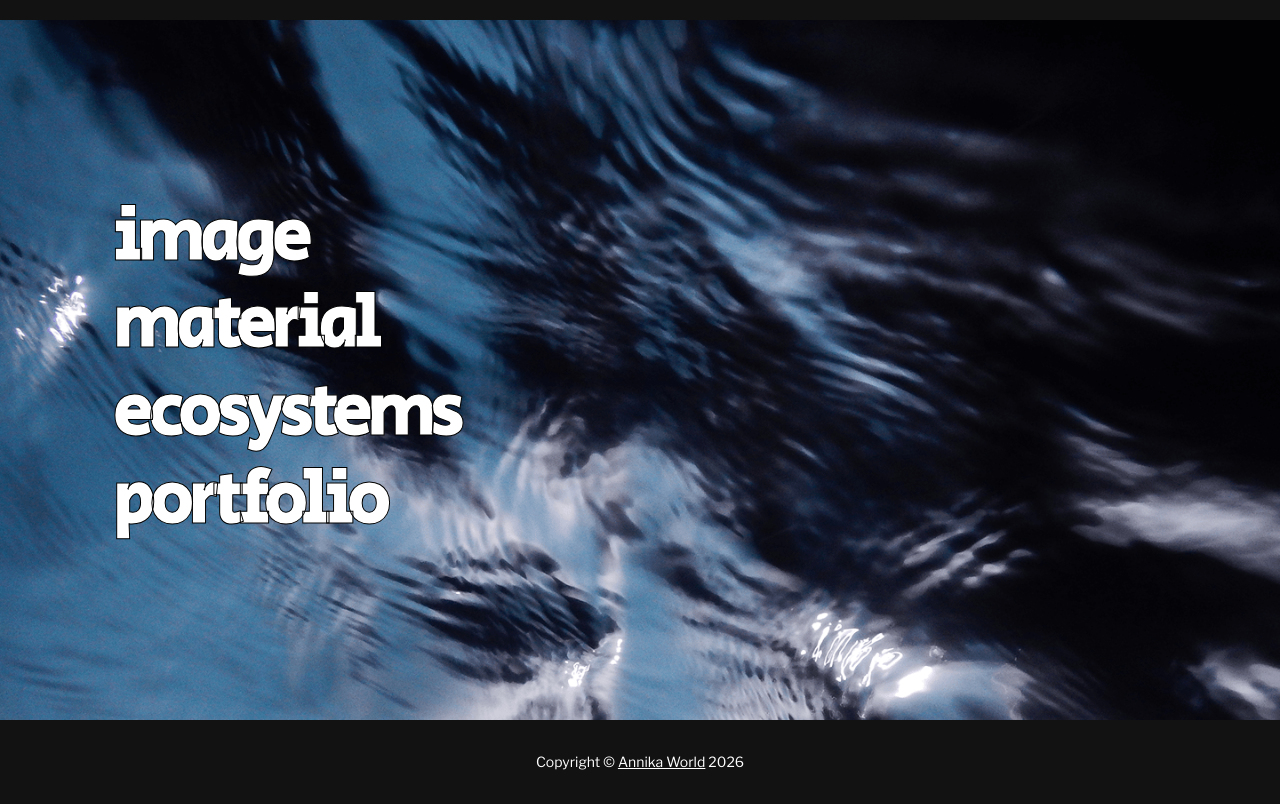
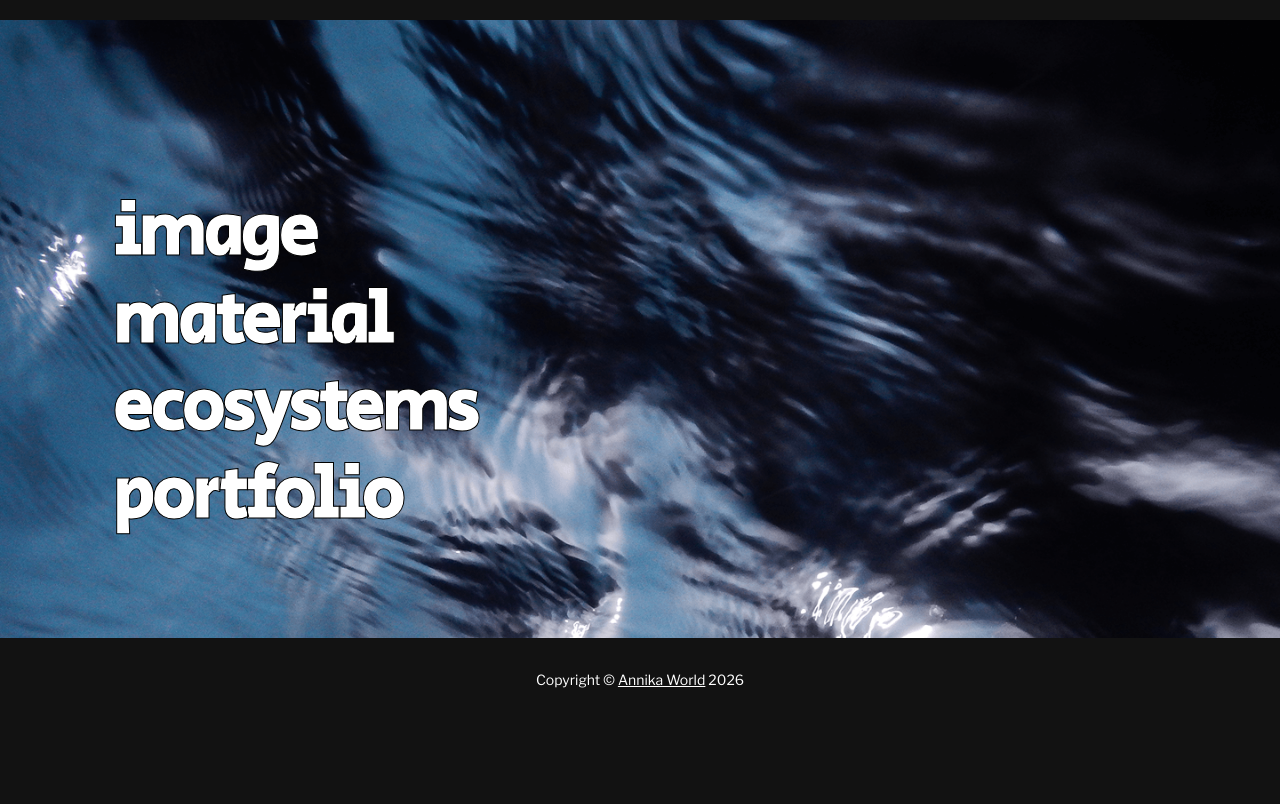
Before and after one commit to jschmidtnj/annika.world, a Gatsby site in the folder web/: page /art_new in a window 1280 px wide. Shown: the part 78-882 px from the top of the page. After the commit the page ends 800 px from the top, so only its background shows below. Built offline with nearby package versions, Linux system fonts and the light colour scheme; Gatsby itself is replaced by a stand-in of ours.

Commit message:
fix minor styling issues
Signed-off-by: Joshua Schmidt <jschmidtnj@gmail.com>

```diff
--- a/web/src/components/Layout.tsx
+++ b/web/src/components/Layout.tsx
@@ -15,7 +15,7 @@ const Layout: React.FC<LayoutProps> = ({ children, fullWidth = false }) => {
         <Container maxWidth="lg">
           <Header sx={{ mb: 3 }} />
         </Container>
-        <Box sx={{ flexGrow: 1, width: "100%" }}>
+        <Box sx={{ flexGrow: 1, width: "100%", display: "flex", flexDirection: "column" }}>
           {children}
         </Box>
         <Container maxWidth="lg">
--- a/web/src/pages/art_new.tsx
+++ b/web/src/pages/art_new.tsx
@@ -20,7 +20,9 @@ const ArtNewPage: React.FC<PageProps<ArtNewData>> = (props) => {
         sx={{
           position: "relative",
           width: "100%",
-          height: { xs: "500px", sm: "600px", md: "700px" },
+          flexGrow: 1,
+          display: "flex",
+          flexDirection: "column",
           overflow: "hidden",
         }}
       >
@@ -47,7 +49,8 @@ const ArtNewPage: React.FC<PageProps<ArtNewData>> = (props) => {
             spacing={1.5}
             sx={{
               height: "100%",
-              justifyContent: "center",
+              justifyContent: "flex-start",
+              pt: { xs: 12, sm: 18, md: 22 },
               pl: { xs: 2, sm: 4, md: 6 },
             }}
           >
@@ -73,7 +76,7 @@ const ArtNewPage: React.FC<PageProps<ArtNewData>> = (props) => {
                       fontWeight: 900,
                       textTransform: "lowercase",
                       color: "#ffffff",
-                      letterSpacing: "-5px",
+                      letterSpacing: "-0.2rem",
                       WebkitTextStroke: "1px #000000",
                       fontSize: { xs: "2.2rem", sm: "3.2rem", md: "4.5rem" },
                       lineHeight: 1.05,
--- a/web/src/pages/index.tsx
+++ b/web/src/pages/index.tsx
@@ -95,6 +95,7 @@ const HomePage: React.FC<PageProps<HomeData>> = (props) => {
               sm: 600,
               md: 800,
             },
+            minWidth: 300,
             textAlign: "center",
           }}
         >
```
Also changed, not shown: 1 other file.
